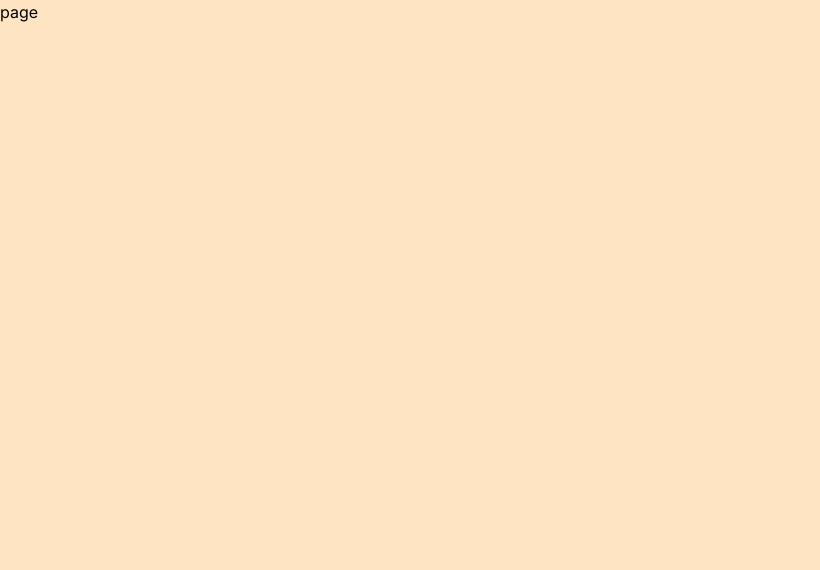
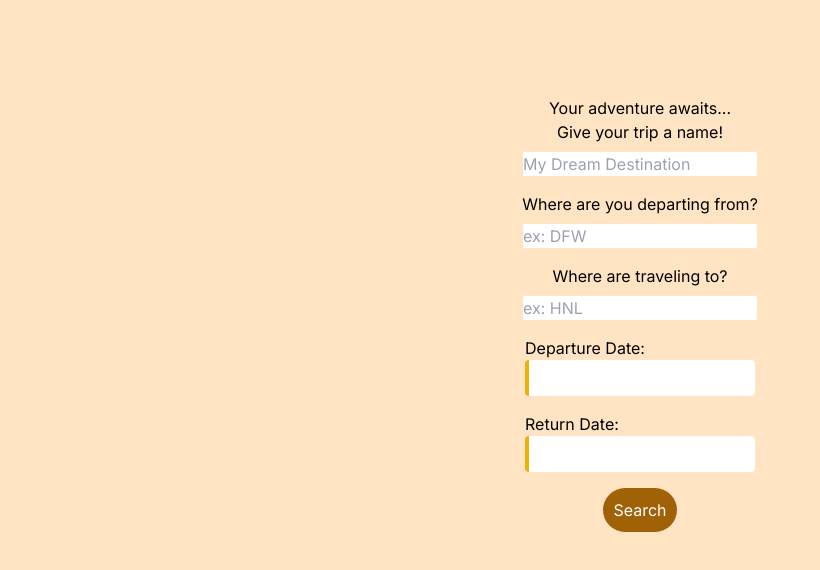
Before and after one commit to CloudyBae/tripsage, a Next.js app in the folder frontend/: page /plan in a window 1280 px wide. Shown: the top 570 px of the page, without its empty margins (0-820 px from the left). Built offline with nearby package versions, Linux system fonts and the light colour scheme.

Commit message:
Create initial layout for planning page

```diff
--- a/frontend/app/plan/page.tsx
+++ b/frontend/app/plan/page.tsx
@@ -1,8 +1,50 @@
-import React from 'react'
+"use client";
+import React from 'react';
+import SelectDate from '@/components/SelectDate';
 
 function page() {
+  const handleSubmit = async () => {
+    console.log("")
+  }
+
   return (
-    <div>page</div>
+    <main className="flex relative h-screen flex-col items-center justify-start p-24">
+      <h1>Your adventure awaits...</h1>
+      <form className="relative flex flex-col gap-4 justify-start items-center" method="POST" action="/form" onSubmit={handleSubmit}>
+        <div className="flex flex-col justify-center items-center gap-2">
+          <label htmlFor="name">Give your trip a name!</label>
+          <input type="text" name="name" placeholder="My Dream Destination" required/>
+          {/* {(errors.name) && <p className="text-red">{errors.name}</p>}  */}
+        </div>
+
+        <div className="flex flex-col justify-center items-center gap-2">
+          <label htmlFor="departure">Where are you departing from?</label>
+          <input type="text" name="departure" placeholder="ex: DFW" required/>
+          {/* {(errors.email) && <p className="text-red">{errors.email}</p>}  */}
+        </div>
+
+        <div className="flex flex-col justify-center items-center gap-2">
+          <label htmlFor="arrival">Where are traveling to?</label>
+          <input type="text" name="arrival" placeholder="ex: HNL" required/>
+          {/* {(errors.email) && <p className="text-red">{errors.email}</p>}  */}
+        </div>
+
+        <div>
+          <p>Departure Date:</p>
+          <SelectDate />
+        </div>
+
+        <div>
+          <p>Return Date:</p>
+          <SelectDate />
+        </div>
+
+        <button type="submit" className="w-fit border border-transparent border-2 rounded-full text-white bg-yellow-700 p-2 hover:bg-yellow-400 hover:text-yellow-700 hover:border-yellow-700">Search</button>
+        {/* {(sentResult === true || sentResult === false) ? null : <button type="submit" className={`w-fit p-2 bg-purple-200 border border-white border-4 rounded-full hover:bg-white hover:border-purple-400 hover:text-purple-400 transition ease-in-out`}>Send Message</button>} */}
+        {/* {sentResult === true && <button type="button" className={`w-fit p-2 flex justify-center items-center gap-1 border bg-purple-200 border-white border-4 rounded-full`}><FaRegCheckCircle /> Sent!</button>}
+        {sentResult === false && <button type="button" className={`w-fit p-2 flex justify-center items-center gap-1 border bg-purple-200 border-white border-4 rounded-full`}><MdErrorOutline /> Oops! Something went wrong.</button>} */}
+      </form>
+    </main>
   )
 }
 
--- /dev/null
+++ b/frontend/components/SelectDate.tsx
@@ -0,0 +1,41 @@
+"use client";
+import React, { useState } from "react";
+import DatePicker from "react-datepicker";
+import "react-datepicker/dist/react-datepicker.css";
+
+// CSS Modules, react-datepicker-cssmodules.css
+// import 'react-datepicker/dist/react-datepicker-cssmodules.css';
+
+// {dateToPass, functionToPass}
+const SelectDate = () => {
+  const [startDate, setStartDate] = useState<Date | null>(null);
+  // useEffect(() => {
+  //   console.log("New startDate ", startDate);
+  // }, [startDate])
+
+  //   const handlePassingFunct = (someDate) => {
+  //     functionToPass(someDate);
+  //   }
+
+  return (
+    <DatePicker
+      selected={startDate}
+      minDate={new Date()}
+      onChange={(date) => setStartDate(date as Date)}
+      className="text-center border-l-4 border-yellow-500 w-full p-2 rounded text-sm outline-none focus:ring-0 bg-white"
+    />
+  );
+
+
+  return (
+    <DatePicker
+    //   selected={dateToPass}
+    //   onChange={(date) => handlePassingFunct(date)}
+    //   minDate={minimumDate}
+    //   maxDate={new Date()}
+      className="text-center border-l-4 border-red-600 w-full p-3 rounded text-sm outline-none  focus:ring-0 bg-white"
+    />
+  );
+};
+
+export default SelectDate;
--- a/frontend/package.json
+++ b/frontend/package.json
@@ -12,12 +12,14 @@
   "dependencies": {
     "next": "14.0.3",
     "react": "^18",
+    "react-datepicker": "^4.25.0",
     "react-dom": "^18",
     "sharp": "^0.32.6"
   },
   "devDependencies": {
     "@types/node": "^20",
     "@types/react": "^18",
+    "@types/react-datepicker": "^4.19.4",
     "@types/react-dom": "^18",
     "autoprefixer": "^10.0.1",
     "eslint": "^8",
```
Also changed, not shown: 1 other file (tests, documents, lock files or other folders).
